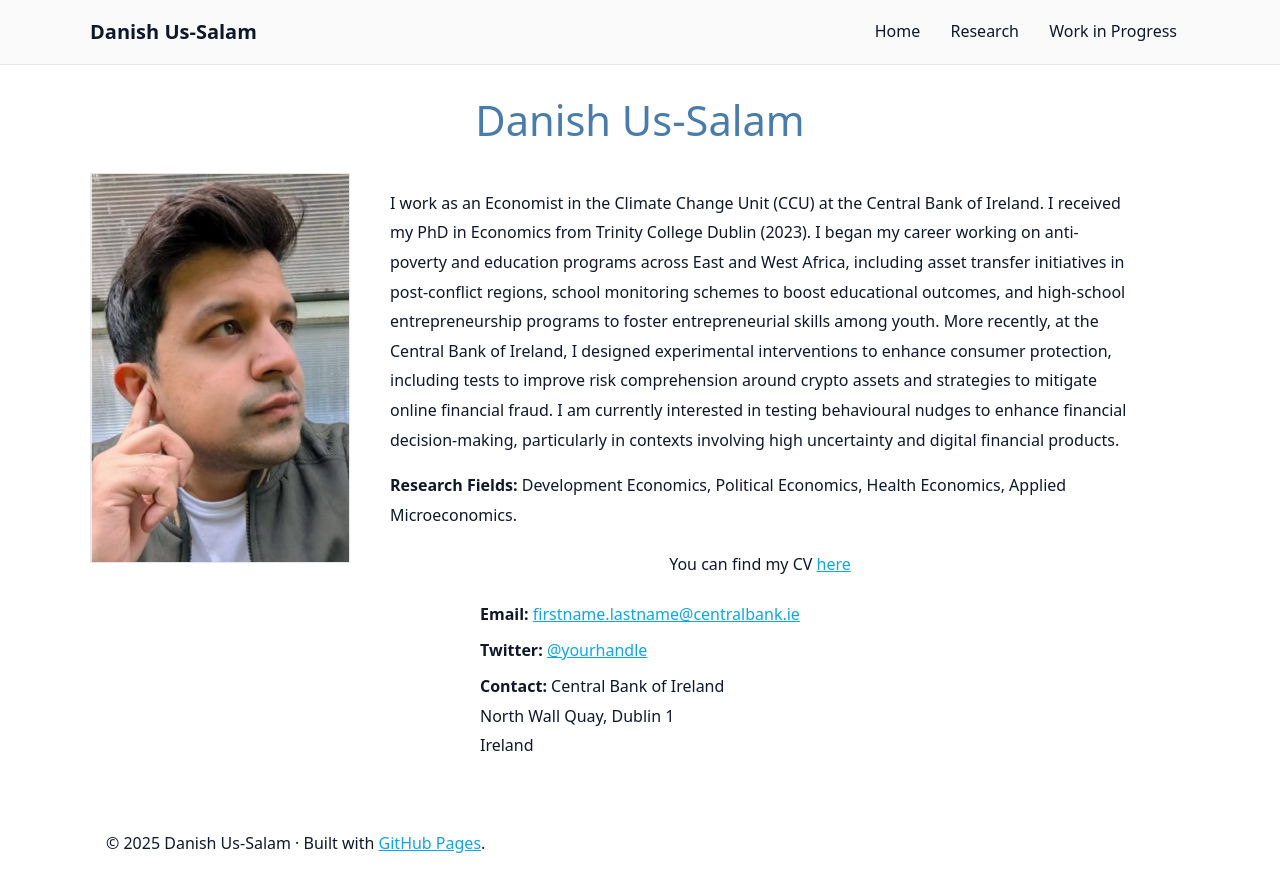
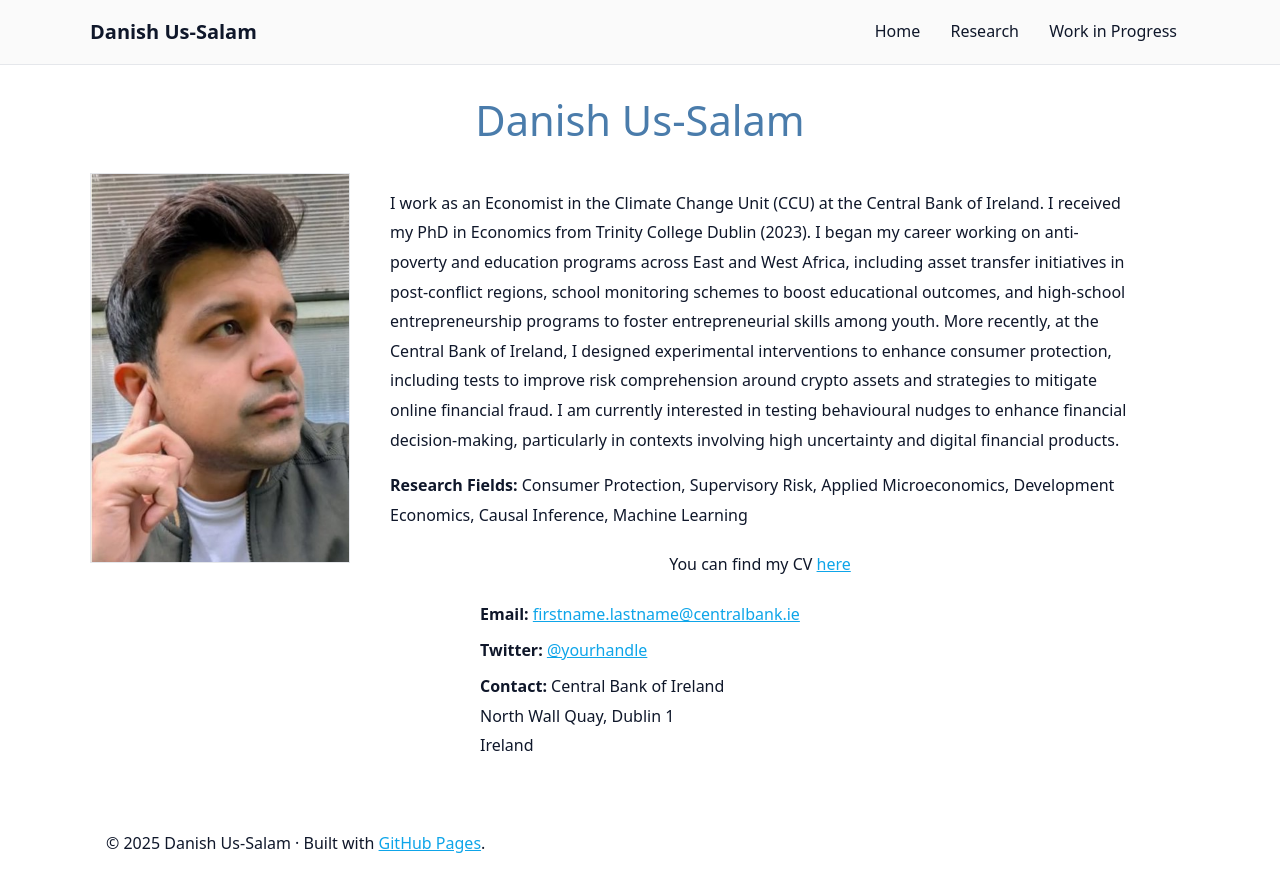
Before and after one commit to danishussalam/danishussalam.github.io, a Jekyll site: the page built from index.md, in a window 1280 px wide. Shown: the top 892 px of the page. Built offline with Jekyll 4.4.1, drawn with Linux system fonts in a browser that asks for light colours.

Commit message:
Update index.md

```diff
--- a/index.md
+++ b/index.md
@@ -15,7 +15,7 @@ I work as an Economist in the Climate Change Unit (CCU) at the Central Bank of I
     </p>
 
     <p class="research-fields">
-  <strong>Research Fields:</strong> Development Economics, Political Economics, Health Economics, Applied Microeconomics.
+  <strong>Research Fields:</strong> Consumer Protection, Supervisory Risk, Applied Microeconomics, Development Economics, Causal Inference, Machine Learning
 </p>
 
 <div class="bottom-contact">
```
